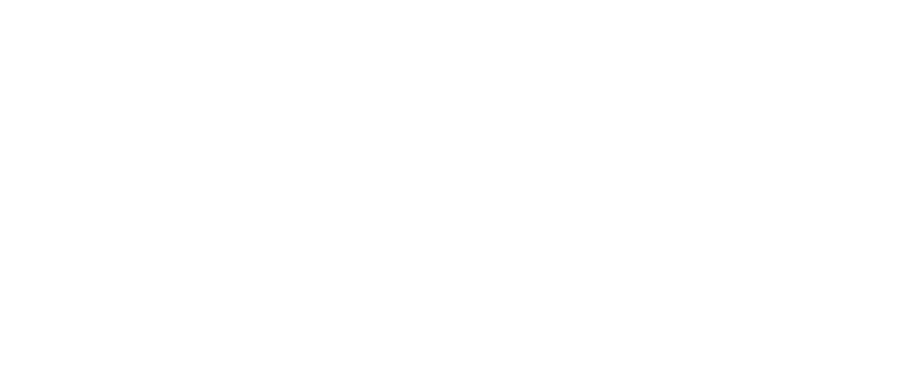
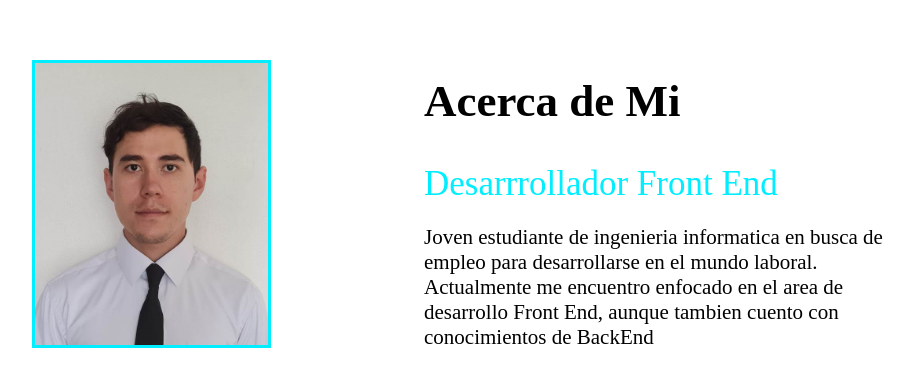
Before and after one commit to dalealpr/PortFolio_David_Leal, a React (Create React App) app: page / in a window 1280 px wide. Shown: the part 1169-1556 px from the top of the page, without its empty margins (216-1130 px from the left). Before the commit the page ends 800 px from the top, so only its background shows below. Built offline with nearby package versions, Linux system fonts and the light colour scheme; the HTML template or start-up script is replaced by a standard one.

Commit message:
terminando acerca de ni

```diff
--- /dev/null
+++ b/src/components/acercaDeMi/AcercaDeMi.jsx
@@ -0,0 +1,28 @@
+import React from 'react'
+import Foto from '../../img/foto.jpg'
+import styles from './AcercaDeMi.module.css'
+
+function AcercaDeMi() {
+    return (
+        <div className={styles.cont_adm} id='cont_adm'>
+
+            <section className={styles.admSect_img}>
+                <img className={styles.adm_imgFoto} src={Foto} alt="" />
+            </section>
+
+            <section className={styles.adm_text}>
+                <h2 className={styles.adm_title}>Acerca de Mi</h2>
+                <h3 className={styles.adm_subt}>Desarrrollador Front End</h3>
+                <p className={styles.adm_p}>Joven estudiante de ingenieria informatica en busca
+                    de empleo para desarrollarse en el mundo laboral.
+                    Actualmente me encuentro enfocado en el area de desarrollo
+                    Front End, aunque tambien cuento con conocimientos de BackEnd
+                </p>
+            </section>
+
+
+        </div>
+    )
+}
+
+export default AcercaDeMi
--- /dev/null
+++ b/src/components/acercaDeMi/AcercaDeMi.module.css
@@ -0,0 +1,50 @@
+/* VARIABLES */
+:root{
+    --color-letras: #ffffff;
+    --color-titulos: #00eeff;
+    --color-burguer: #ffffff;
+    --color-fondo:#1f232d;
+}
+
+.cont_adm {
+    width: 80%;
+    height: 850px;
+
+    display: flex;
+    justify-content: center;
+    align-items: center;
+}
+
+
+.admSect_img {
+    width: 50%;
+    display: flex;
+    justify-content: center;
+    align-items: center;
+}
+
+.adm_imgFoto{
+  width: 50%;
+  border: 3px solid var(--color-titulos);
+}
+
+.adm_text{
+    width: 50%;
+    padding: 0 40px;
+}
+
+.adm_title{
+    font-size: 45px;
+    font-weight: 600;
+}
+
+.adm_subt{
+    font-size: 35px;
+    font-weight: 500;
+    margin-bottom:20px;
+    color: var(--color-titulos);
+}
+
+.adm_p{
+    font-size: 21px;
+}
--- a/src/components/header/Header.jsx
+++ b/src/components/header/Header.jsx
@@ -4,7 +4,7 @@
 
 function Header() {
     return (
-        <div className={styles.cont_header}>
+        <div className={styles.cont_header} id='header_cont'>
 
             <section className={styles.headerSect_imgBr}>
                 <img className={styles.header_imgFoto} src={Foto} alt="" />
--- a/src/components/header/Header.module.css
+++ b/src/components/header/Header.module.css
@@ -8,6 +8,8 @@
 
 .cont_header {
     width: 80%;
+    height: 850px;
+
     display: flex;
     justify-content: center;
     align-items: center;
--- a/src/components/nav/Nav.jsx
+++ b/src/components/nav/Nav.jsx
@@ -34,8 +34,8 @@
         <h1>Portafolio.</h1>
 
         <ul className={`${styles.navUl} ${clicked ? `${styles.active}`: ''}`}>
-          <li className={`${styles.navLi} ${clicked ? `${styles.active}`: ''}`}><a className={`${styles.navA} ${clicked ? `${styles.active}`: ''}`} onClick={handleClick2} href="#">Inicio</a></li>
-          <li className={`${styles.navLi} ${clicked ? `${styles.active}`: ''}`}><a className={`${styles.navA} ${clicked ? `${styles.active}`: ''}`} onClick={handleClick2} href="#">Acerca de mi</a></li>
+          <li className={`${styles.navLi} ${clicked ? `${styles.active}`: ''}`}><a className={`${styles.navA} ${clicked ? `${styles.active}`: ''}`} onClick={handleClick2} href="#header_cont">Inicio</a></li>
+          <li className={`${styles.navLi} ${clicked ? `${styles.active}`: ''}`}><a className={`${styles.navA} ${clicked ? `${styles.active}`: ''}`} onClick={handleClick2} href="#cont_adm">Acerca de mi</a></li>
           <li className={`${styles.navLi} ${clicked ? `${styles.active}`: ''}`}><a className={`${styles.navA} ${clicked ? `${styles.active}`: ''}`} onClick={handleClick2} href="#">Formacion</a></li>
           <li className={`${styles.navLi} ${clicked ? `${styles.active}`: ''}`}><a className={`${styles.navA} ${clicked ? `${styles.active}`: ''}`} onClick={handleClick2} href="#">Habilidades</a></li>
           <li className={`${styles.navLi} ${clicked ? `${styles.active}`: ''}`}><a className={`${styles.navA} ${clicked ? `${styles.active}`: ''}`} onClick={handleClick2} href="#">Proyectos</a></li>
--- a/src/pages/PaginaPrincipal.jsx
+++ b/src/pages/PaginaPrincipal.jsx
@@ -2,6 +2,7 @@
 import styles from './PaginaPrincipal.module.css'
 import Nav from '../components/nav/Nav'
 import Header from '../components/header/Header'
+import AcercaDeMi from '../components/acercaDeMi/AcercaDeMi'
 
 
 function PaginaPrincipal() {
@@ -9,6 +10,7 @@
     <div className={styles.cont_pagPrincip}>
         <Nav/>
         <Header/>
+        <AcercaDeMi/>
     </div>
   )
 }
```
